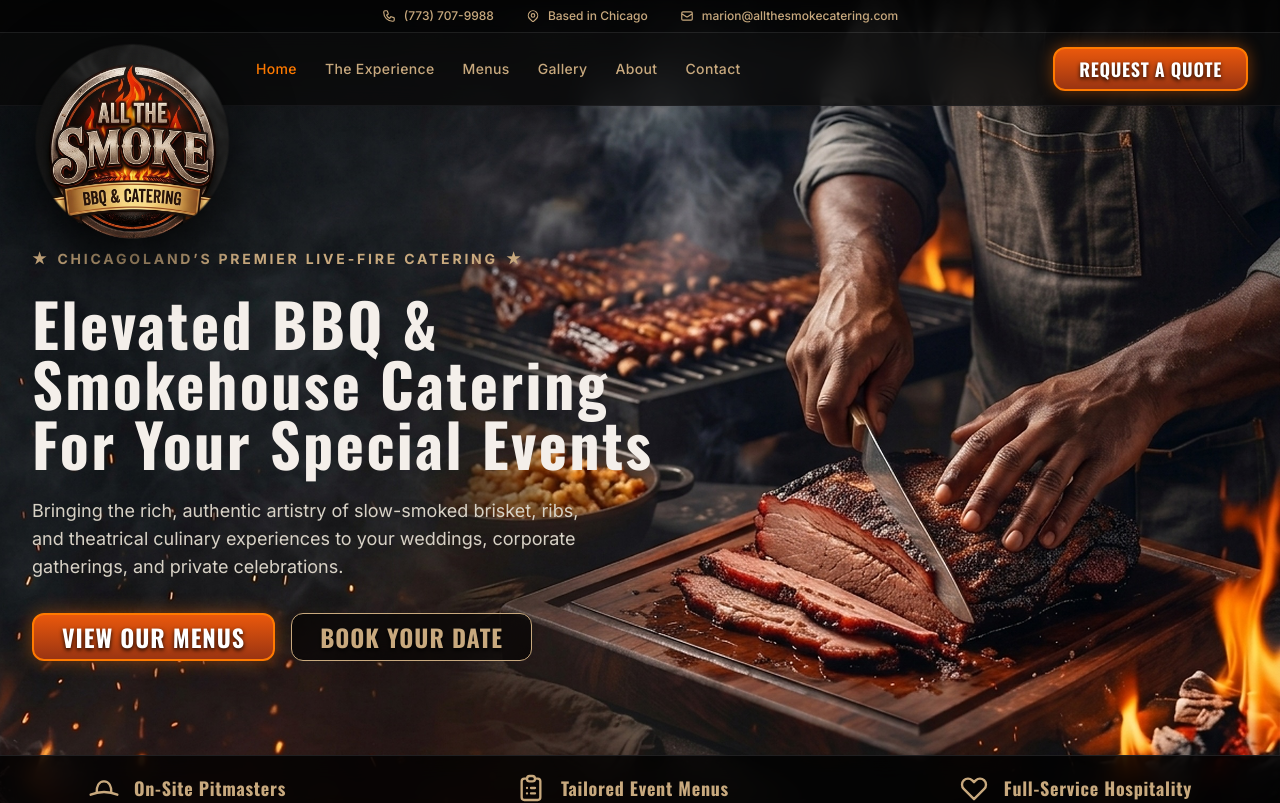
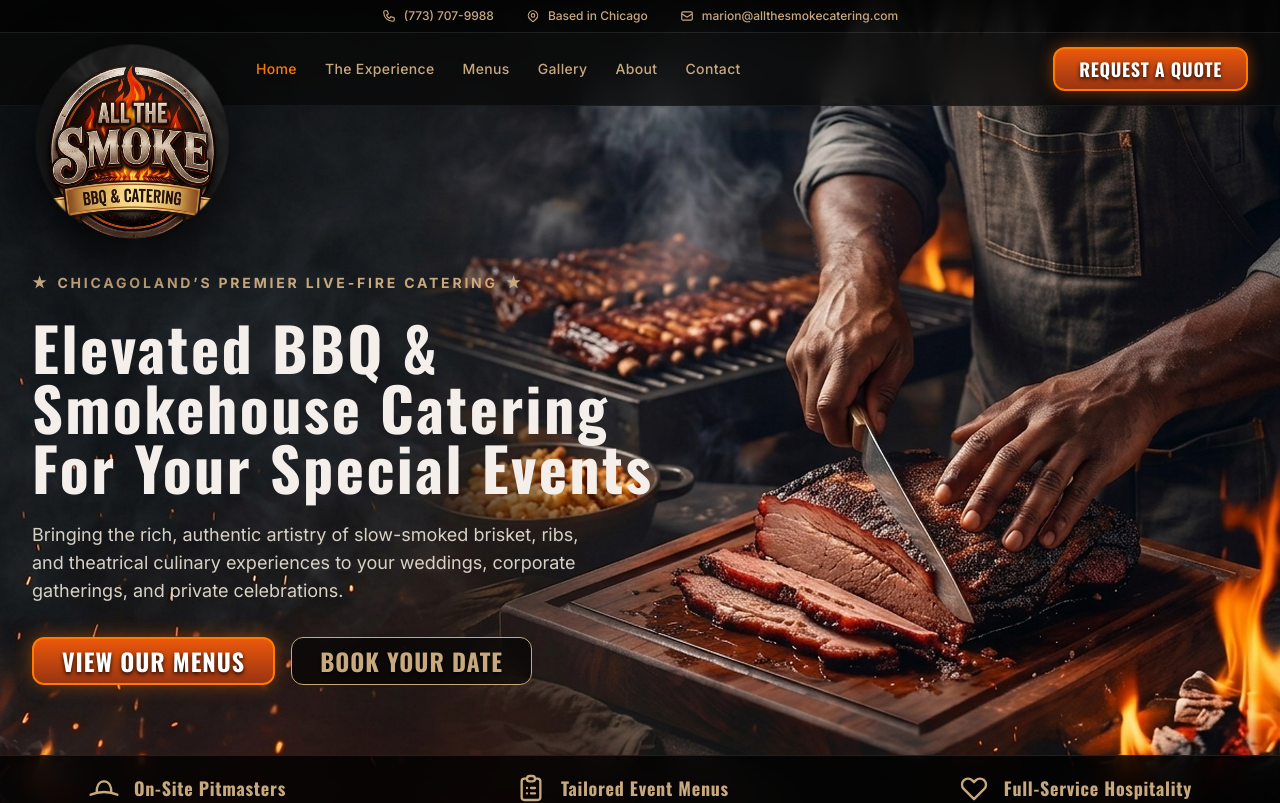
Before and after one commit to silverfox67/allthesmokecatering, a Next.js app: page / in a window 1280 px wide. Shown: the top 803 px of the page. Built offline with nearby package versions, Linux system fonts and the light colour scheme.

Commit message:
feat(hero): force vertical text drop below 200px master crest

```diff
--- a/src/components/home/Hero.tsx
+++ b/src/components/home/Hero.tsx
@@ -242,7 +242,7 @@ export function Hero() {
 
       {/* 4. FOREGROUND CONTENT LAYER (Positioned over clean upper-left quadrant) */}
       <div className="relative z-10 mx-auto max-w-7xl px-4 sm:px-6 lg:px-8 py-8 sm:py-12 lg:py-16 w-full flex-1 flex flex-col justify-center">
-        <div className="max-w-xl lg:max-w-2xl space-y-5 sm:space-y-6 pt-8 sm:pt-10 lg:pt-12">
+        <div className="max-w-xl lg:max-w-2xl space-y-5 sm:space-y-6 pt-16 sm:pt-20 lg:pt-24 flex flex-col justify-center">
 
           {/* Subheading Star Kicker */}
           <p className="flex items-center gap-2 text-xs sm:text-sm font-bold tracking-[0.2em] text-[#C8A97E] uppercase">
```
